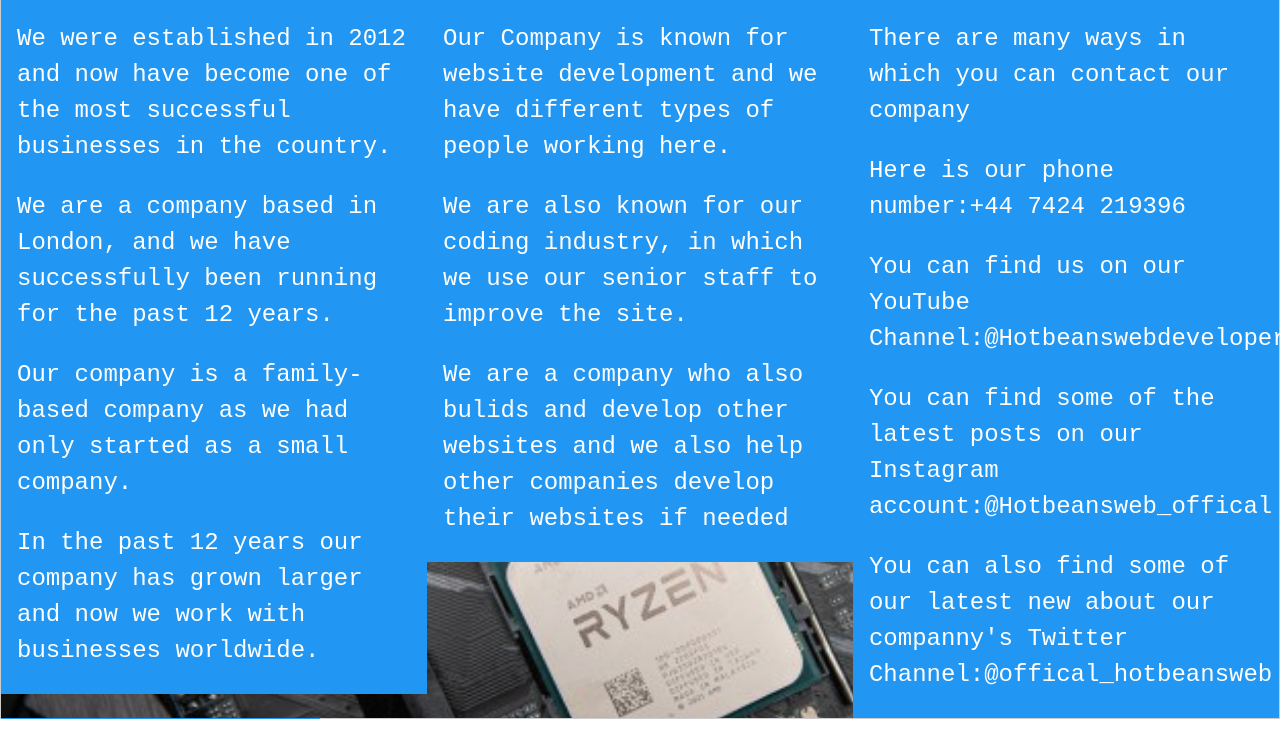
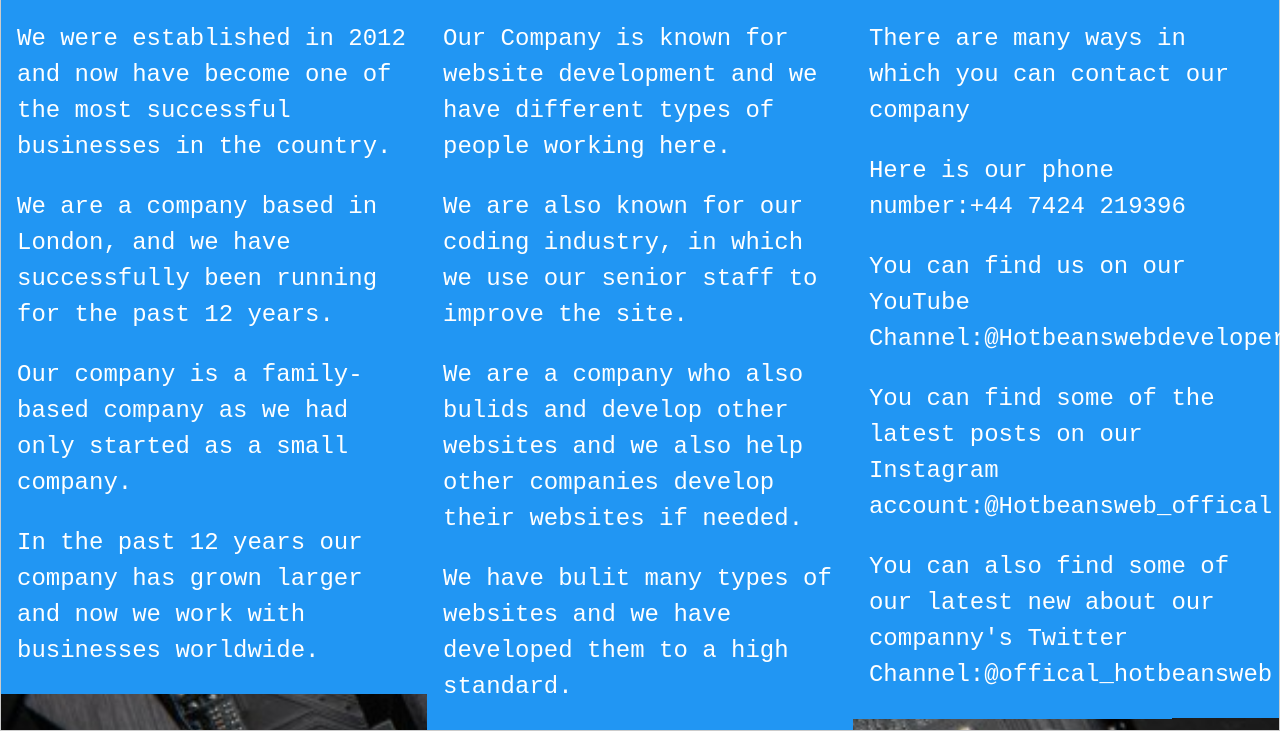
Before and after one commit to Takz10/HBWD, a plain HTML site: page index.html in a window 1280 px wide. Shown: the part 690-1421 px from the top of the page. Drawn offline with nearby package versions, Linux system fonts and the light colour scheme; a web font is replaced by a local one.

Commit message:
index.html

```diff
--- a/index.html
+++ b/index.html
@@ -72,7 +72,8 @@
 <img src="Code.jpg" alt="Code" width="200" height="250">
 <p>Our Company is known for website development and we have different types of people working here. </p>
 <p> We are also known for our coding industry, in which we use our senior staff to improve the site.</p>
-<p>We are a company who also bulids and develop other websites and we also help other companies develop their websites if needed </p>
+<p>We are a company who also bulids and develop other websites and we also help other companies develop their websites if needed. </p>
+<p>We have bulit many types of websites and we have developed them to a high standard.</p>
 </div>
 <div class="w3-third w3-container w3-blue">
 <h2>Contact Us</h2>
```
